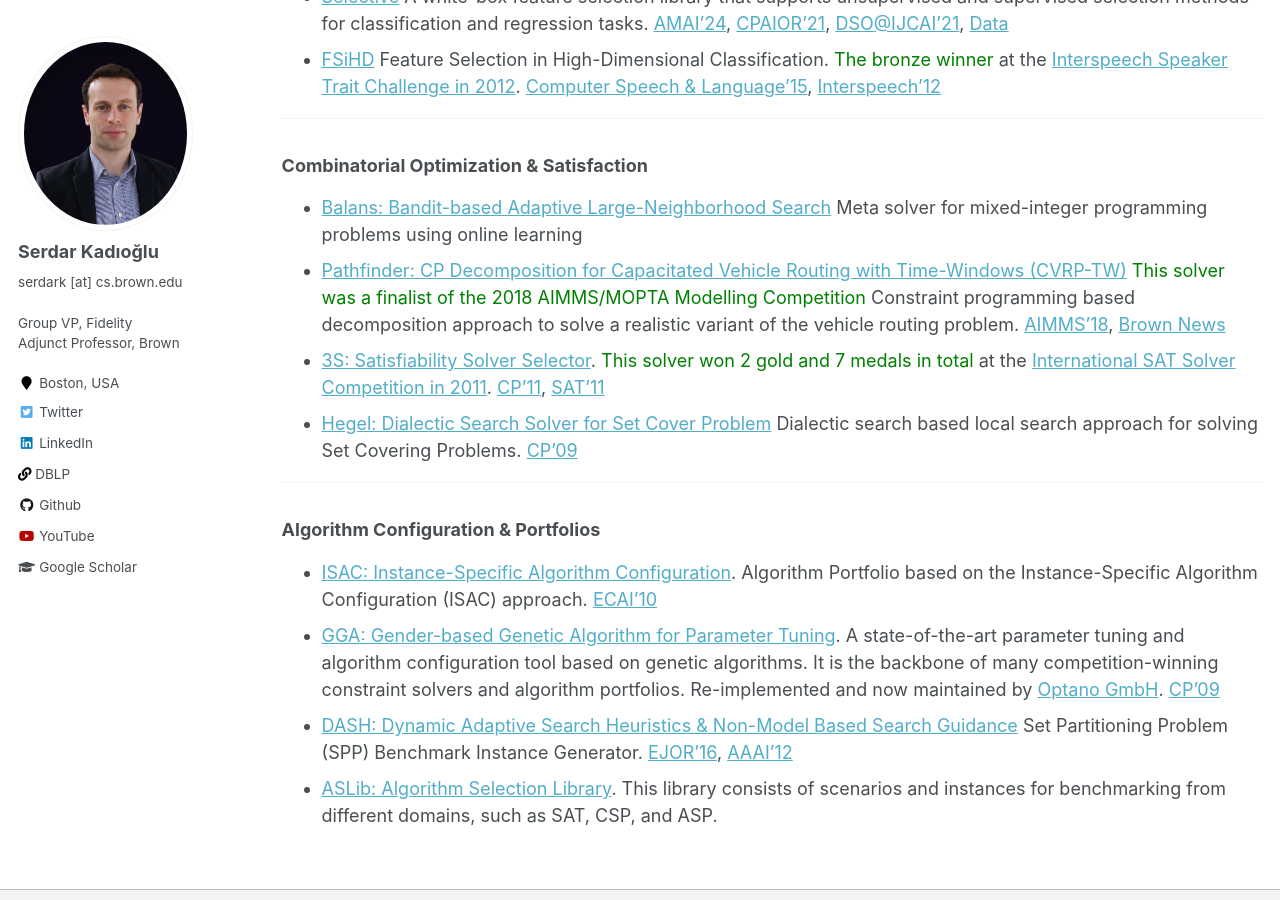
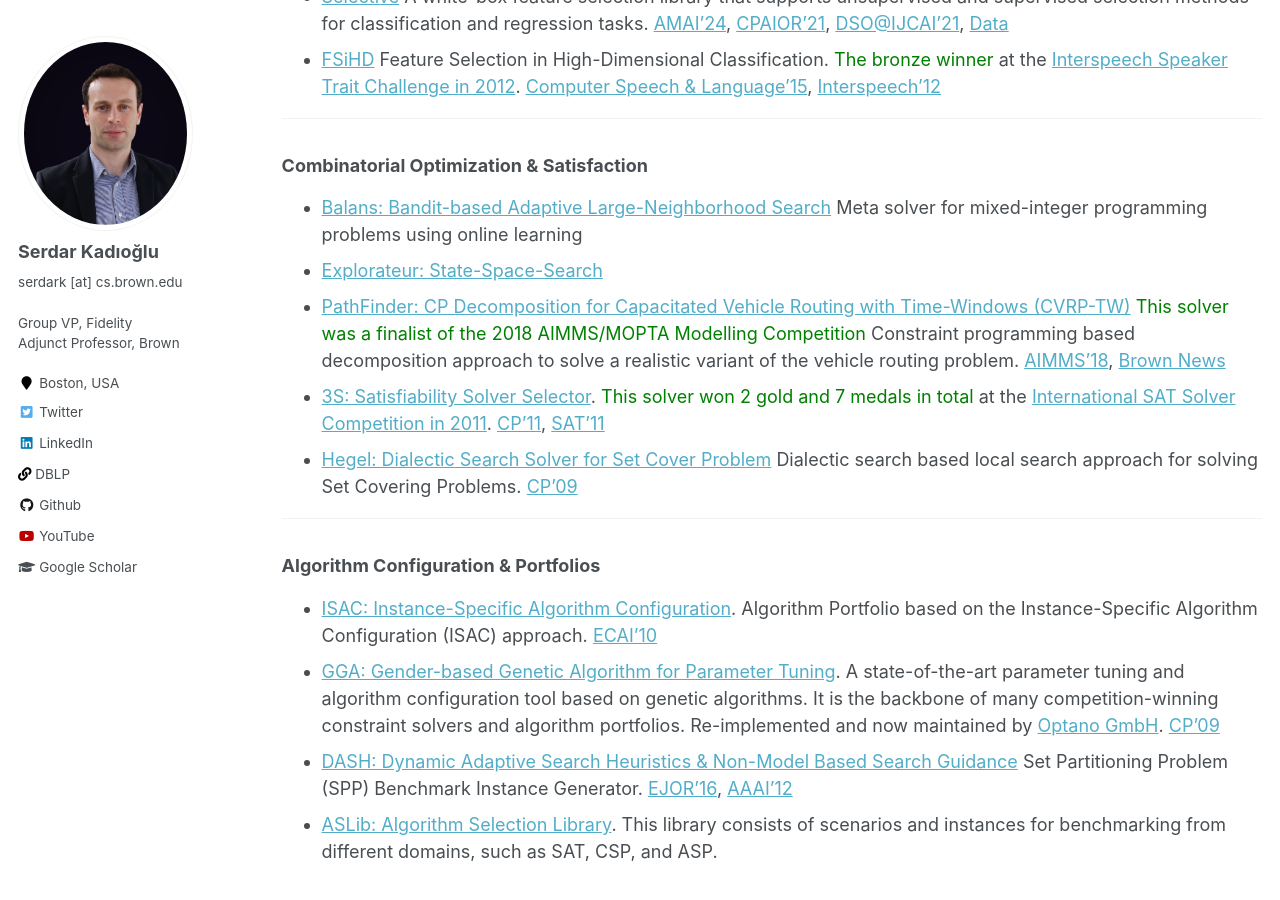
Before and after one commit to skadio/skadio.github.io, a Jekyll site: the page built from _pages/software.md, in a window 1280 px wide and 900 px high, scrolled down 1208 px. Built offline with Jekyll 4.4.1, drawn with Linux system fonts in a browser that asks for light colours.

Commit message:
Update software.md

```diff
--- a/_pages/software.md
+++ b/_pages/software.md
@@ -50,7 +50,8 @@ author_profile: true
 
 ### Combinatorial Optimization & Satisfaction
 - [Balans: Bandit-based Adaptive Large-Neighborhood Search](https://github.com/skadio/balans) Meta solver for mixed-integer programming problems using online learning
-- [Pathfinder: CP Decomposition for Capacitated Vehicle Routing with Time-Windows (CVRP-TW)](https://github.com/skadio/pathfinder) <span style="color:green">This solver was a finalist of the 2018 AIMMS/MOPTA Modelling Competition</span> Constraint programming based decomposition approach to solve a realistic variant of the vehicle routing problem. [AIMMS'18](https://arxiv.org/pdf/2106.16176.pdf), [Brown News](https://awards.cs.brown.edu/2021/08/11/brown-cs-team-takes-third-place-thirteenth-modeling-and-optimization-competition/)
+- [Explorateur: State-Space-Search](https://github.com/skadio/explorateur)
+- [PathFinder: CP Decomposition for Capacitated Vehicle Routing with Time-Windows (CVRP-TW)](https://github.com/skadio/pathfinder) <span style="color:green">This solver was a finalist of the 2018 AIMMS/MOPTA Modelling Competition</span> Constraint programming based decomposition approach to solve a realistic variant of the vehicle routing problem. [AIMMS'18](https://arxiv.org/pdf/2106.16176.pdf), [Brown News](https://awards.cs.brown.edu/2021/08/11/brown-cs-team-takes-third-place-thirteenth-modeling-and-optimization-competition/)
 - [3S: Satisfiability Solver Selector](https://sites.google.com/site/yurimalitsky/downloads). <span style="color:green">This solver won 2 gold and 7 medals in total</span> at the [International SAT Solver Competition in 2011](http://www.satcompetition.org/). [CP'11](https://link.springer.com/chapter/10.1007%2F978-3-642-23786-7_35), [SAT'11](http://link.springer.com/chapter/10.1007%2F978-3-642-21581-0_33)
 - [Hegel: Dialectic Search Solver for Set Cover Problem](https://github.com/skadio/hegel) Dialectic search based local search approach for solving Set Covering Problems. [CP'09](https://link.springer.com/chapter/10.1007/978-3-642-04244-7_39)
 
```
